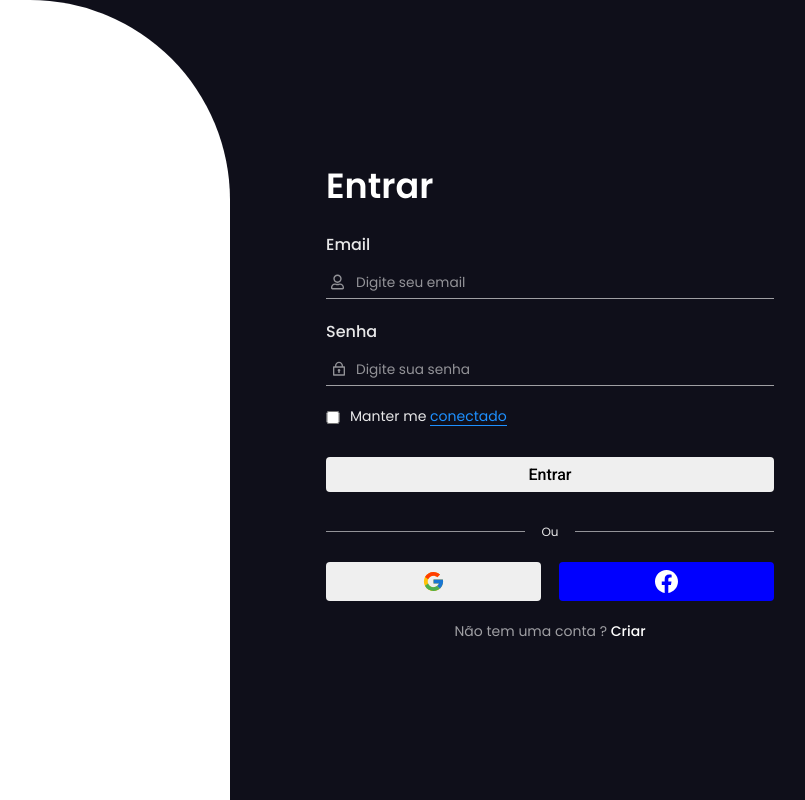
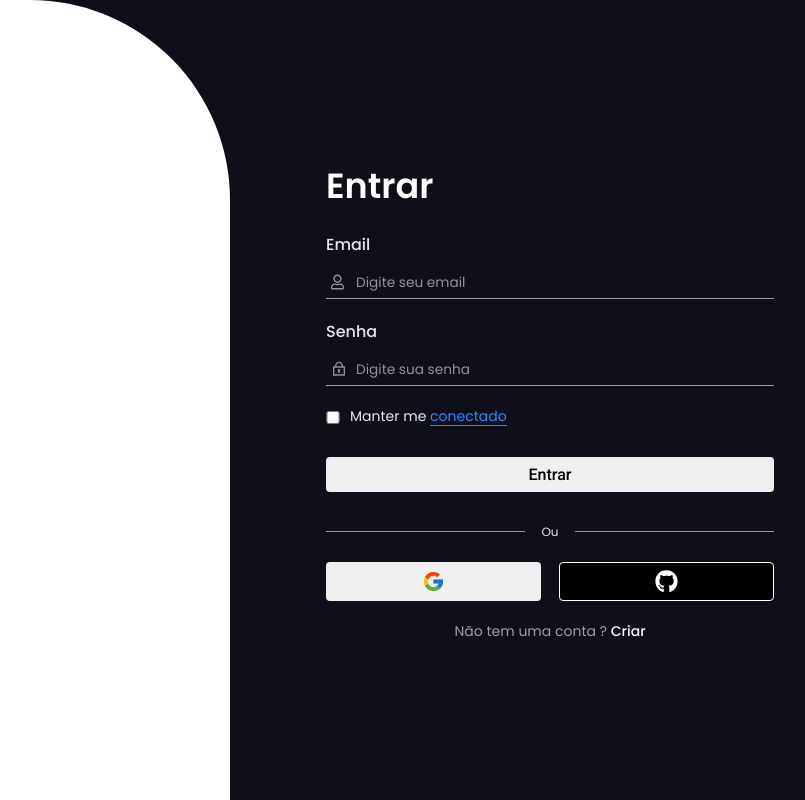
Before and after one commit to 888888b/Cadastro_app, a React (Vite) app: page / in a window 1280 px wide. Shown: the whole page, without its empty margins (410-1215 px from the left). Built offline with nearby package versions, Linux system fonts and the light colour scheme; no server answers.

Commit message:
login pelo github adicionado a pagina

```diff
--- a/src/App.css
+++ b/src/App.css
@@ -390,7 +390,8 @@ header h1{
 }
 
 .auth-page .container-form .Other-authentications-form button:nth-child(2){
-  background-color: var(--blue);
+  background-color: var(--black);
+  border: 1pt solid var(--white);
 }
 
 .auth-page .Other-authentications-form .facebook-icon{
@@ -579,6 +580,7 @@ header h1{
   .auth-page .container-form{
     width: 85%;
     max-width: 87%;
+    animation: fadeUp .2s ease-in-out;
   }
 
   .auth-page form .input-box .show-icon{
--- a/src/components/authPage.jsx
+++ b/src/components/authPage.jsx
@@ -2,11 +2,11 @@ import { useEffect, useRef, useState } from "react";
 import { FaRegEyeSlash } from "react-icons/fa";
 import { useNavigate } from "react-router-dom";
 import { initializeApp } from "firebase/app";
-import { getAuth, createUserWithEmailAndPassword, signInWithEmailAndPassword, onAuthStateChanged, signOut, GoogleAuthProvider, signInWithRedirect, getRedirectResult } from "firebase/auth";
+import { getAuth, createUserWithEmailAndPassword, signInWithEmailAndPassword, onAuthStateChanged, signOut, GoogleAuthProvider, signInWithRedirect, getRedirectResult, GithubAuthProvider } from "firebase/auth";
 import { FaRegUser } from "react-icons/fa";
 import { RiLock2Line } from "react-icons/ri";
 import { FcGoogle } from "react-icons/fc";
-import { BsFacebook } from "react-icons/bs";
+import { FaGithub } from "react-icons/fa";
 
 function AuthPage({onLogged}) {
     const mainRef = useRef(undefined);
@@ -24,6 +24,7 @@ function AuthPage({onLogged}) {
     let formType = 'sign-in';
     const navigate = useNavigate(undefined);
     const provider = new GoogleAuthProvider();
+    const providerGitHub = new GithubAuthProvider();
 
     const firebaseConfig = {
         apiKey: "AIzaSyBtuIzYiWYVg7j55olwUasnBSxS0ZOYEyo",
@@ -145,6 +146,10 @@ function AuthPage({onLogged}) {
         signInWithRedirect(auth, provider);
     }
 
+    const handleSignInGitHub = () => {
+        signInWithRedirect(auth, providerGitHub);
+    }
+
     const handleSignUp = () => {
         createUserWithEmailAndPassword(auth, signUpEmail, signUpPassword).then((userCredential) => {
             const user = userCredential.user;
@@ -152,6 +157,7 @@ function AuthPage({onLogged}) {
         })
         .catch((error) => {
             redirect(false);
+            alert(error.message);
             const errorCode = error.code;
             const errorMessage = error.message;
         });
@@ -175,6 +181,7 @@ function AuthPage({onLogged}) {
             }
         });
 
+        const handleAuthResult = () => {
             getRedirectResult(auth).then((result) => {
                     const credential = GoogleAuthProvider.credentialFromResult(result);
                     const token = credential.accessToken;
@@ -188,7 +195,28 @@ function AuthPage({onLogged}) {
                     redirect(false);
                 }
             );
+        };
 
+        const handleAuthResultGit = () => {
+            getRedirectResult(auth).then((result) => {
+              const credential = GithubAuthProvider.credentialFromResult(result);
+              if (credential) {
+                const token = credential.accessToken;
+              }
+              const user = result.user;
+              redirect(true);
+            }).catch((error) => {
+              const errorCode = error.code;
+              const errorMessage = error.message;
+              const email = error.customData.email;
+              const credential = GithubAuthProvider.credentialFromError(error);
+              redirect(false);
+            });
+
+        }
+
+        handleAuthResultGit();
+        handleAuthResult();
         handleSignOut();
     },[]);
 
@@ -247,8 +275,8 @@ function AuthPage({onLogged}) {
                         <button onClick={handleSignInGoogle}>
                             <FcGoogle className='google-icon'/>
                         </button>
-                        <button>
-                            <BsFacebook className="facebook-icon"/>
+                        <button onClick={handleSignInGitHub}>
+                            <FaGithub className="facebook-icon"/>
                         </button>
                     </div>
                     <div className="account-exist">
@@ -297,8 +325,8 @@ function AuthPage({onLogged}) {
                         <button onClick={handleSignInGoogle}>
                             <FcGoogle  className='google-icon'/>
                         </button>
-                        <button>
-                            <BsFacebook className="facebook-icon"/>
+                        <button onClick={handleSignInGitHub}>
+                            <FaGithub className="facebook-icon"/>
                         </button>
                     </div>
                     <div className="account-exist">
```
Lines whose indentation alone changed are shown as unchanged.
